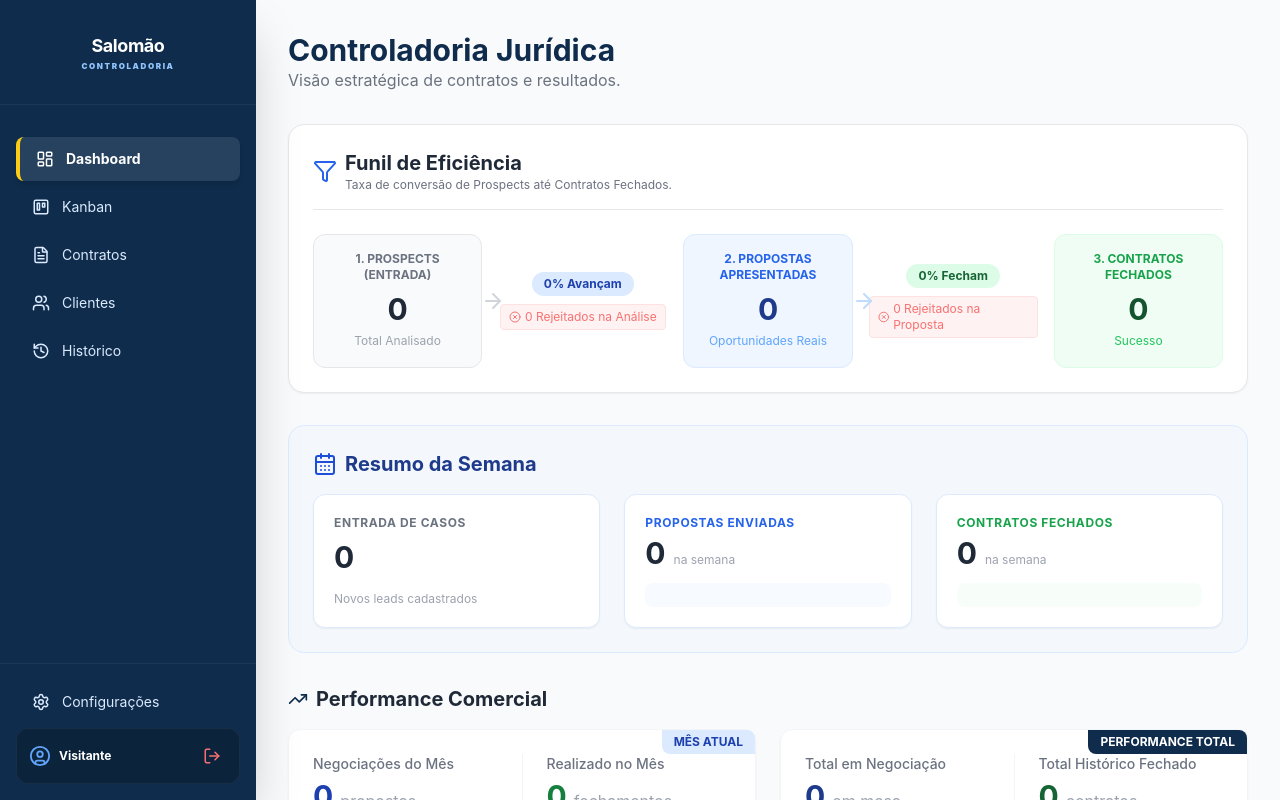
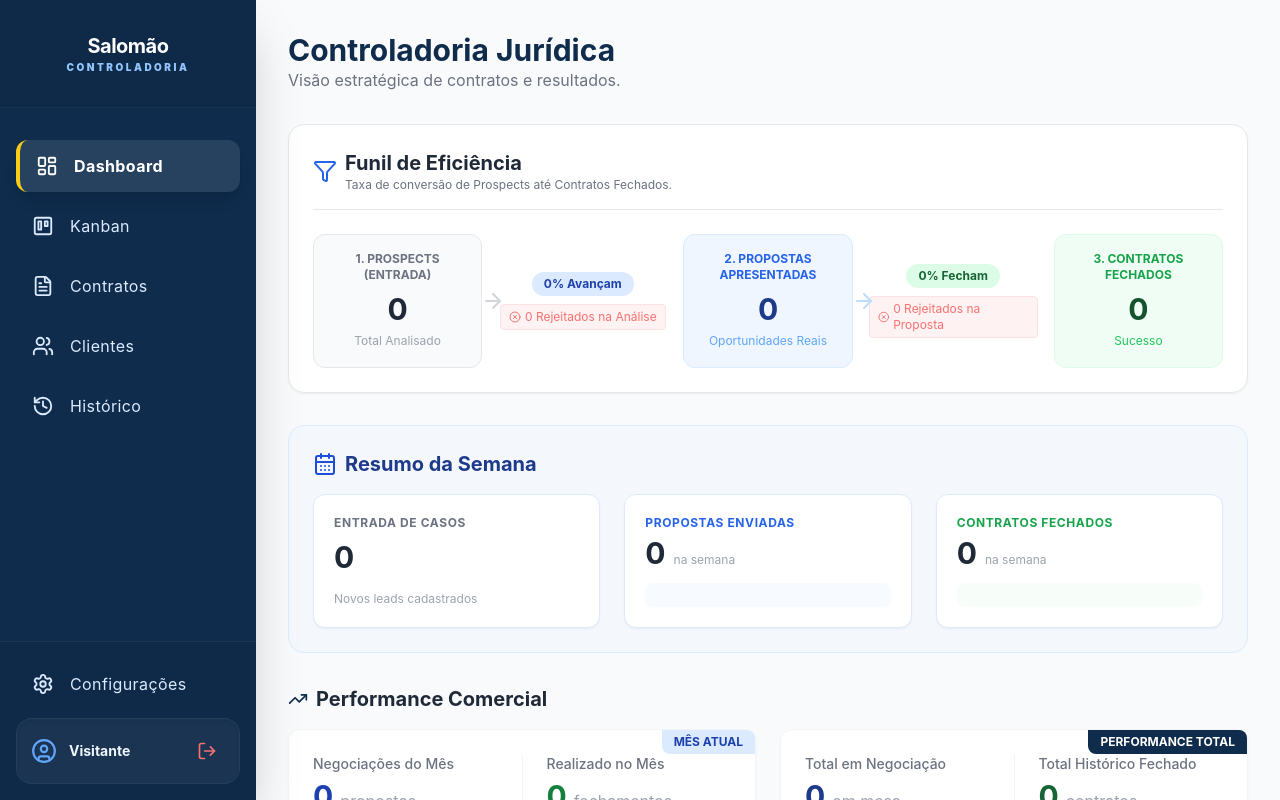
Before and after one commit to brunnogama/controladoria-salomao, a React (Vite) app: page / in a window 1280 px wide. Built offline with nearby package versions, Linux system fonts and the light colour scheme; no server answers; the database is empty.

Commit message:
Update Sidebar.jsx

```diff
--- a/src/components/Sidebar.jsx
+++ b/src/components/Sidebar.jsx
@@ -1,6 +1,9 @@
 import React, { useEffect, useState } from 'react';
 import { Link, useLocation, useNavigate } from 'react-router-dom';
-import { LayoutDashboard, FileText, Users, History, Settings, LogOut, UserCircle, Trello } from 'lucide-react';
+import {
+  LayoutDashboard, FileText, Users, History,
+  Settings, LogOut, UserCircle, Trello
+} from 'lucide-react';
 
 const Sidebar = () => {
   const location = useLocation();
@@ -9,7 +12,6 @@ const Sidebar = () => {
   const [userName, setUserName] = useState('Visitante');
 
   useEffect(() => {
-    // Busca a logo interna salva
     const savedLogo = localStorage.getItem('app_logo_path');
     if (savedLogo && savedLogo !== '/') setCustomLogo(savedLogo);
 
@@ -18,14 +20,13 @@ const Sidebar = () => {
   }, []);
 
   const handleLogout = () => {
-    // IMPORTANTE: Remove apenas o usuário, NÃO usa clear()
     localStorage.removeItem('user_name');
     navigate('/login');
   };
 
   const isActive = (path) => {
-    const base = "flex items-center gap-3 px-4 py-3 text-sm rounded-lg transition-all ";
-    const active = "bg-white/10 text-white font-bold border-l-4 border-yellow-400 shadow-md";
+    const base = "flex items-center gap-4 px-4 py-3.5 text-base rounded-xl transition-all ";
+    const active = "bg-white/10 text-white font-bold border-l-4 border-yellow-400 shadow-lg";
     const inactive = "text-blue-100 hover:bg-white/5 hover:text-white";
 
     const current = location.pathname;
@@ -35,45 +36,49 @@ const Sidebar = () => {
   };
 
   const menuItems = [
-    { path: '/', label: 'Dashboard', icon: <LayoutDashboard size={18} /> },
-    { path: '/kanban', label: 'Kanban', icon: <Trello size={18} /> },
-    { path: '/contratos', label: 'Contratos', icon: <FileText size={18} /> },
-    { path: '/clientes', label: 'Clientes', icon: <Users size={18} /> },
-    { path: '/historico', label: 'Histórico', icon: <History size={18} /> },
+    { path: '/', label: 'Dashboard', icon: <LayoutDashboard size={22} /> },
+    { path: '/kanban', label: 'Kanban', icon: <Trello size={22} /> },
+    { path: '/contratos', label: 'Contratos', icon: <FileText size={22} /> },
+    { path: '/clientes', label: 'Clientes', icon: <Users size={22} /> },
+    { path: '/historico', label: 'Histórico', icon: <History size={22} /> },
   ];
 
   return (
     <aside className="w-64 bg-[#0F2C4C] text-white h-screen flex flex-col fixed left-0 top-0 z-50 shadow-2xl">
-      <div className="p-8 flex flex-col items-center border-b border-white/5">
+      {/* AREA DO LOGO */}
+      <div className="p-8 flex flex-col items-center border-b border-white/5 bg-black/5">
         {customLogo ? (
-          <img src={customLogo} alt="Logo" className="h-10 w-auto object-contain" onError={() => setCustomLogo(null)} />
+          <img src={customLogo} alt="Logo" className="h-12 w-auto object-contain" onError={() => setCustomLogo(null)} />
         ) : (
           <div className="text-center">
-            <h1 className="text-lg font-bold tracking-tight">Salomão</h1>
-            <p className="text-[8px] uppercase tracking-[0.2em] text-blue-300 font-black">Controladoria</p>
+            <h1 className="text-xl font-bold tracking-tight">Salomão</h1>
+            <p className="text-[10px] uppercase tracking-[0.25em] text-blue-300 font-black">Controladoria</p>
           </div>
         )}
       </div>
 
-      <nav className="flex-1 px-4 py-8 space-y-1">
+      {/* NAVEGAÇÃO */}
+      <nav className="flex-1 px-4 py-8 space-y-2 overflow-y-auto">
         {menuItems.map(item => (
           <Link key={item.path} to={item.path} className={isActive(item.path)}>
-            {item.icon} <span>{item.label}</span>
+            {item.icon} <span className="tracking-wide">{item.label}</span>
           </Link>
         ))}
       </nav>
 
-      <div className="p-4 border-t border-white/5 space-y-1">
+      {/* RODAPÉ */}
+      <div className="p-4 border-t border-white/5 space-y-2 bg-black/5">
         <Link to="/configuracoes" className={isActive('/configuracoes')}>
-          <Settings size={18} /> <span>Configurações</span>
+          <Settings size={22} /> <span className="tracking-wide">Configurações</span>
         </Link>
-        <div className="flex items-center justify-between p-3 bg-black/20 rounded-xl border border-white/5 mt-2 overflow-hidden">
-          <div className="flex items-center gap-2 overflow-hidden">
-            <UserCircle size={22} className="text-blue-400 shrink-0" />
-            <span className="text-xs font-bold truncate max-w-[100px]">{userName}</span>
+
+        <div className="flex items-center justify-between p-3.5 bg-white/5 rounded-2xl border border-white/5 mt-2 overflow-hidden shadow-inner">
+          <div className="flex items-center gap-3 overflow-hidden">
+            <UserCircle size={26} className="text-blue-400 shrink-0" />
+            <span className="text-sm font-bold truncate max-w-[100px] text-blue-50">{userName}</span>
           </div>
-          <button onClick={handleLogout} title="Sair" className="text-red-400 hover:text-red-300 p-1.5 transition-colors">
-            <LogOut size={18} />
+          <button onClick={handleLogout} title="Sair" className="text-red-400 hover:text-red-300 hover:bg-red-500/10 p-2 rounded-lg transition-all">
+            <LogOut size={20} />
           </button>
         </div>
       </div>
```
